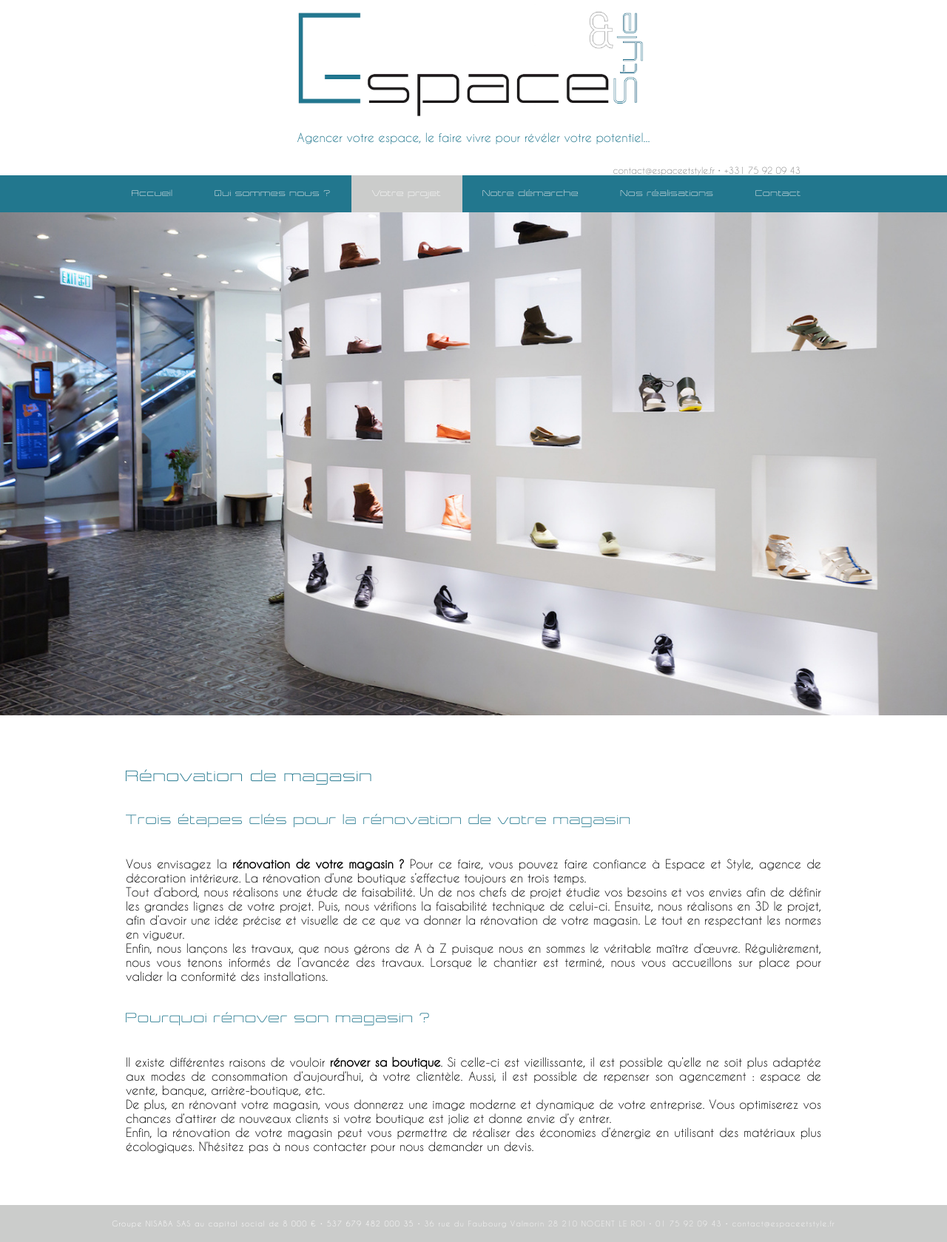
After one commit to czerkies/espaceetstyle, a PHP site: page /votre-projet/renovation-de-magasin/ in a window 1280 px wide. The commit adds this page. Shown: the whole page at 74% size. Run offline with PHP 8.4, Linux system fonts and the light colour scheme; some libraries are stand-ins or nearby versions.

Commit message:
Bonne version du site

```diff
--- a/ele/doc.php
+++ b/ele/doc.php
@@ -1,11 +1,8 @@
 <?php
 //Connexion SQL
-
-define('RACINE', '/espaceetstyle/');
-
 ?>
 <!DOCTYPE html>
 	<html lang="fr">
 		<head>
 		<meta charset="UTF-8">
-		<link rel="stylesheet" type="text/css" href="<?= RACINE; ?>style.css">
+		<link rel="stylesheet" type="text/css" href="/style.css">
--- a/ele/foo.php
+++ b/ele/foo.php
@@ -1,10 +1,11 @@
 			<footer>
 				<p>Groupe NISABA SAS au capital social de 8 000 € • 537 679 482 000 35 • <a target="_blank" href="https://www.google.fr/maps/place/36+Rue+du+Faubourg+Valmorin,+28210+Nogent-le-Roi/@48.6511556,1.5253007,440m/data=!3m1!1e3!4m2!3m1!1s0x47e40314802bed59:0x1deca07c1ed51afc!6m1!1e1">36 rue du Faubourg Valmorin 28 210 NOGENT LE ROI</a> • <a href="tel:0175920943">01 75 92 09 43</a> • <a href="mailto:contact@espaceetstyle.fr">contact@espaceetstyle.fr</a></p>
-				<!-- À propos du site : espaceetstyle.fr Version 1.4 - Intégré et développé par Roman Czerkies : romanczerkies.fr  -->
+				<!-- À propos du site : espaceetstyle.fr Version 2.0.1 - Intégré et développé par Roman Czerkies : romanczerkies.fr  -->
 			</footer>
 			<?php if($menu === 'accueil'){
 				?>
 					<div class="sous-foot">
+						<h1>Agencement d'espace : aménagement boutique et magasin, Bienvenue chez Espace et Style</h1>
 						<p><strong>Agence de design de magasin</strong>, Espace Et Style vous accompagne dans tous vos <strong>projets de rénovation</strong>, décoration ou agencement.<br>
 							Notre <strong>bureau d’étude</strong> prend en charge <strong>votre projet</strong> depuis le design jusqu’à la mise en œuvre. Véritable entreprise de contracting, vous pouvez nous confier la maîtrise d’ouvrage de vos chantiers afin que nous garantissions le bon déroulement des travaux.<br>
 							L’agencement de magasin, <strong>boutique</strong> ou <strong>showroom</strong> est un métier qui nécessite de se mettre à la place de nos clients afin de bien comprendre leurs attentes.<br>
@@ -13,5 +14,17 @@
 				<?php } ?>
 		</div>
 	<script id="tg_passage_cybercite" type="text/javascript" src="http://tracking.veille-referencement.com/TAG/TAG_passage.js?idsite=13032"></script>
+	<!-- Hotjar Tracking Code for www.espaceetstyle.fr -->
+	<script>
+	    (function(h,o,t,j,a,r){
+	        h.hj=h.hj||function(){(h.hj.q=h.hj.q||[]).push(arguments)};
+	        h._hjSettings={hjid:104657,hjsv:5};
+	        a=o.getElementsByTagName('head')[0];
+	        r=o.createElement('script');r.async=1;
+	        r.src=t+h._hjSettings.hjid+j+h._hjSettings.hjsv;
+	        a.appendChild(r);
+	    })(window,document,'//static.hotjar.com/c/hotjar-','.js?sv=');
+	</script>
+
 	</body>
 </html>
--- a/ele/head_menu.php
+++ b/ele/head_menu.php
@@ -2,10 +2,10 @@
 	<body>
 		<a href="/">
 		<div class="logo">
-			<img src="<?= RACINE; ?>Ban1440jpg.jpg" alt="Espace et Style - Spécialisés dans l’agencement d’espace">
+			<img src="/Ban1440jpg.jpg" alt="Espace et Style - Spécialisés dans l’agencement d’espace">
 			<?php
 			if ($menu === 'accueil') {
-				echo '<h1 class="signature_acc">Agencement - Décoration - Rénovation</h1>';
+				echo '<p class="signature_acc">Agencement - Décoration - Rénovation</p>';
 			} else {
 				echo '<p class="signature">Agencer votre espace, le faire vivre pour révéler votre potentiel...</p>';
 			}
@@ -19,19 +19,21 @@
 		</div>
 		<nav class="menu">
 			<ul>
-				<li<?php if($menu === 'accueil') {echo ' class="ac"';} ?>><a href="<?= RACINE; ?>">Accueil</a></li>
-				<li<?php if($menu === 'quisommesnous') {echo ' class="ac"';} ?>><a href="<?= RACINE; ?>qui-sommes-nous/">Qui sommes nous ?</a></li>
-				<li<?php if($menu === 'votreprojet') {echo ' class="ac"';} ?>><a href="<?= RACINE; ?>votre-projet/">Votre projet</a></li>
-				<li><a <?php if($menu === 'notre-demarche') {echo ' class="ac"';} ?> href="<?= RACINE; ?>notre-demarche/">Notre démarche</a>
-					<ul>
-						<li<?php if($menu === 'nouveaux-locaux') {echo ' class="ac"';} ?>><a href="<?= RACINE; ?>nouveaux-locaux/">Emménagement dans vos nouveaux locaux</a></li>
-						<li<?php if($menu === 'point-de-vente') {echo ' class="ac"';} ?>><a href="<?= RACINE; ?>point-de-vente/">Agrandissement de votre point de vente</a></li>
-						<li<?php if($menu === 'charte-graphite') {echo ' class="ac"';} ?>><a href="<?= RACINE; ?>charte-graphite/">Évolution de votre charte graphite</a></li>
-						<li<?php if($menu === 'espace-de-vente') {echo ' class="ac"';} ?>><a href="<?= RACINE; ?>espace-de-vente/">Moderniser votre espace de vente</a></li>
-					</ul>
+				<li<?php if($menu === 'accueil') {echo ' class="ac"';} ?>><a href="/">Accueil</a></li>
+				<li<?php if($menu === 'quisommesnous') {echo ' class="ac"';} ?>><a href="/qui-sommes-nous/">Qui sommes nous ?</a></li>
+				<li><a <?php if($menu === 'votreprojet') {echo ' class="ac"';} ?> href="#">Votre projet</a>
+				<ul>
+					<li><a <?php if($s_menu === 'nouveaux-locaux') {echo ' class="ac"';} ?> href="/votre-projet/nouveaux-locaux/">Emménagement dans vos nouveaux locaux</a></li>
+					<li><a <?php if($s_menu === 'point-de-vente') {echo ' class="ac"';} ?> href="/votre-projet/point-de-vente/">Agrandissement de votre point de vente</a></li>
+					<li><a <?php if($s_menu === 'charte-graphite') {echo ' class="ac"';} ?> href="/votre-projet/charte-graphite/">Évolution de votre charte graphite</a></li>
+					<li><a <?php if($s_menu === 'espace-de-vente') {echo ' class="ac"';} ?> href="/votre-projet/espace-de-vente/">Moderniser votre espace de vente</a></li>
+					<li><a <?php if($s_menu === 'agencement-de-magasin') {echo ' class="ac"';} ?> href="/votre-projet/agencement-de-magasin/">Agencement de magasin</a></li>
+					<li><a <?php if($s_menu === 'renovation-de-magasin') {echo ' class="ac"';} ?> href="/votre-projet/renovation-de-magasin/">Rénovation de magasin</a></li>
+				</ul>
 				</li>
-				<li<?php if($menu === 'nosrealisations') {echo ' class="ac"';} ?>><a href="<?= RACINE; ?>nos-realisations/">Nos réalisations</a></li>
-				<li<?php if($menu === 'contact') {echo ' class="ac"';} ?>><a href="<?= RACINE; ?>contact-devis/">Contact</a></li>
+				<li<?php if($menu === 'notre-demarche') {echo ' class="ac"';} ?>><a href="/notre-demarche/">Notre démarche</a></li>
+				<li<?php if($menu === 'nosrealisations') {echo ' class="ac"';} ?>><a href="/nos-realisations/">Nos réalisations</a></li>
+				<li<?php if($menu === 'contact') {echo ' class="ac"';} ?>><a href="/contact-devis/">Contact</a></li>
 			</ul>
 		</nav>
 		<div class="prin">
--- a/index.php
+++ b/index.php
@@ -2,7 +2,7 @@
 $menu = 'accueil';
 include('ele/doc.php');
 ?>
-		<title>Agencement d'espace, décorateur et architecte | Espace et Style</title>
+		<title>Agencement d'espace - Agencement boutique | Espace et Style</title>
 		<meta name="description" content="Spécialisés dans l’agencement d’espace, nous sommes à votre disposition pour étudier tout projet de rénovation, décoration ou agencement.">
 	<?php include('ele/head_menu.php'); ?>
 			<div class="car car_acc">
@@ -13,7 +13,7 @@ include('ele/doc.php');
 						De même, l'inaction sape la vigueur de l'esprit."<br>
 						<span>Léonard De Vinci</span><p>
 					</div>
-					<a href="<?= RACINE; ?>qui-sommes-nous/">
+					<a href="/qui-sommes-nous/">
 						<div class="accueil_center">
 							Agencer votre espace, le faire vivre pour révéler votre potentiel...
 						</div>
--- a/nos-realisations/index.php
+++ b/nos-realisations/index.php
@@ -2,7 +2,7 @@
 $menu = 'nosrealisations';
 include('../ele/doc.php');
 ?>
-		<title>Aménagement boutique - Réalisations | Espace et Style</title>
+		<title>Rénovation boutique - Décoration magasin - Réalisations | Espace et Style</title>
 		<meta name="description" content="Nos réalisations : Spécialisés dans l’agencement d’espace, nous sommes à votre disposition pour étudier tout projet de rénovation, décoration ou agencement.">
 	<?php include('../ele/head_menu.php'); ?>
 				<div class="rea">
@@ -21,6 +21,7 @@ include('../ele/doc.php');
 				</div>
 				<div class="rea_descriptions">
 					<div>
+						<h1>Découvrez nos réalisations d'agencement d'espace</h1>
 						<h2>Boutique Cartridge World</h2>
 						<p></p>
 					</div>
--- a/notre-demarche/index.php
+++ b/notre-demarche/index.php
@@ -2,7 +2,7 @@
 $menu = 'notre-demarche';
 include('../ele/doc.php');
 ?>
-		<title>Agencer sa boutique - Décorer son magasin | Espace et Style</title>
+		<title>Décorateur et architecte boutique et magasin | Espace et Style</title>
 		<meta name="description" content="Étude de faisabilité de votre projet, sa conception et les travaux clés en mains.">
 	<?php include('../ele/head_menu.php'); ?>
 			<div class="car">
@@ -10,6 +10,7 @@ include('../ele/doc.php');
 			</div>
 			<div class="bloc_100">
 				<div class="bloc_0">
+					<h1>Agencer et décorer votre boutique</h1>
 					<div class="bloc_1">
 						<h2>1. Étude de faisabilité</h2>
 						<p>Un de nos chefs de projets étudie avec vous l’ensemble de vos besoins afin de définir les axes principaux de votre projet. Cette première étude permet de bien comprendre vos attentes en terme d’aménagement et d’en vérifier la faisabilité technique.</p>
--- a/qui-sommes-nous/index.php
+++ b/qui-sommes-nous/index.php
@@ -2,14 +2,15 @@
 $menu = 'quisommesnous';
 include('../ele/doc.php');
 ?>
-		<title>Spécialiste de l'agencement d'espace | Espace et Style</title>
+		<title>Agencement intérieur magasin - Espace et Style</title>
 		<meta name="description" content="Entourés d’une équipe de cinq designers d’espace spécialisés dans l’agencement, nous vous accompagnons pour tous vos projets.">
-	<?php include('../ele/head_menu.php'); ?>
+		<?php include('../ele/head_menu.php'); ?>
 		<div class="car">
 			<img src="hall_accueil.jpg" alt="Espace et Style - Hall Accueil">
 		</div>
 		<div class="bloc_100">
 			<div class="bloc_0">
+				<h1>Agencement d'espace et décoration intérieure de magasin</h1>
 				<div class="bloc_1">
 					<h2>Des designers...</h2>
 					<p>Entourés d’une équipe de cinq designers d’espace spécialisés dans l’agencement, nous vous accompagnons pour tous vos projets de rénovation, d’aménagement ou simplement de décoration.</p>
--- a/style.css
+++ b/style.css
@@ -13,27 +13,33 @@
 	-o-box-sizing:border-box;
 	box-sizing:border-box;
 }
-.clear{
-	clear:both;
-	height:1px;
-}
 a {
 	text-decoration:none;
 	transition:color 250ms ease, background 250ms ease;
 	color:inherit;
+}
+p {
+	margin:0;
 }
 .menu,
 h1,
 h2 {
 	font-family:'exp',arial;
 	font-weight:100;
+	color:#22778e;
+	margin:0;
 }
 h1 {
-	margin:0;
+	font-size:1.25em;
+}
+.bloc_0 h1{
+	padding:20px;
+}
+.rea_descriptions h1{
+	padding:10px;
 }
 h2 {
 	font-size:2.25em;
-	color:#22778e;
 }
 body {
 	width:100%;
@@ -93,6 +99,7 @@ body {
 	font-size:2em;
 	color:#eee;
 	float:left;
+	border-top:1px solid #fff;
 }
 .menu .ac a,
 .menu .ac{
@@ -196,6 +205,7 @@ body {
 .bloc_0 p {
 	font-family:'cdr', arial;
 	min-height:50px;
+	text-align:justify;
 }
 .bloc_1 {
 	padding:15px;
@@ -453,10 +454,15 @@ a:active .flech_g img {
 	margin:30px 0;
 	padding:10px;
 }
+.sous-foot h1,
 .sous-foot p{
 	margin:auto;
 }
-@media screen and (min-width: 600px) {
+.bloc_s_menu h2,
+.bloc_s_menu p{
+	padding:20px;
+}
+@media screen and (min-device-width: 600px) {
 	.logo {
 		width:100%;
 		min-width:980px;
@@ -487,6 +493,9 @@ a:active .flech_g img {
 		height:50px;
 		margin:0;
 	}
+	.menu li {
+		float:left;
+	}
 	.menu ul {
 		width:980px;
 		margin:0 auto;
@@ -498,6 +507,20 @@ a:active .flech_g img {
 		margin:0;
 		line-height:50px;
 		font-size:.7em;
+		border-top:none;
+	}
+	.menu li ul li:last-child a{
+		border-radius:0 0 4px 4px;
+	}
+	.menu li ul {
+		display:none;
+		position:absolute;
+		z-index:4000;
+		float:left;
+		width:530px;
+		height:auto;
+		margin:50px 0 0;
+		border-radius:0 0 4px 4px;
 	}
 	.formu {
 		height:auto;
@@ -550,6 +573,11 @@ a:active .flech_g img {
 		width:33.33%;
 		float:left;
 	}
+	.bloc_s_menu {
+		padding:20px
+		width:100%;
+		float:left;
+	}
 	.contact .bloc_1 {
 		padding:40px 20px 10px;
 	}
--- /dev/null
+++ b/votre-projet/renovation-de-magasin/index.php
@@ -0,0 +1,28 @@
+<?php
+$menu = 'votreprojet';
+$s_menu = 'renovation-de-magasin';
+include('../../ele/doc.php');
+?>
+		<title>Agencement de magasin - Décorateur boutique | Espace et Style</title>
+		<meta name="description" content="Étude de faisabilité de votre projet, sa conception et les travaux clés en mains.">
+	<?php include('../../ele/head_menu.php'); ?>
+			<div class="car">
+				<img src="../boutique_chaussure.jpg" alt="Espace et Style - Projet">
+			</div>
+			<div class="bloc_100">
+				<div class="bloc_0">
+					<div class="bloc_s_menu">
+						<h1>Rénovation de magasin</h1>
+						<h2>Trois étapes clés pour la rénovation de votre magasin</h2>
+						<p>Vous envisagez la <strong>rénovation de votre magasin ?</strong> Pour ce faire, vous pouvez faire confiance à <a href="http://www.espaceetstyle.fr/">Espace et Style</a>, agence de décoration intérieure. La rénovation d’une boutique s’effectue toujours en trois temps.<br>
+						Tout d’abord, nous réalisons une étude de faisabilité. Un de nos chefs de projet étudie vos besoins et vos envies afin de définir les grandes lignes de votre projet. Puis, nous vérifions la faisabilité technique de celui-ci.
+						Ensuite, nous réalisons en 3D le projet, afin d’avoir une idée précise et visuelle de ce que va donner la rénovation de votre magasin. Le tout en respectant les normes en vigueur.<br>
+						Enfin, nous lançons les travaux, que nous gérons de A à Z puisque nous en sommes le véritable maître d’œuvre. Régulièrement, nous vous tenons informés de l’avancée des travaux. Lorsque le chantier est terminé, nous vous accueillons sur place pour valider la conformité des installations.</p>
+						<h2>Pourquoi rénover son magasin ?</h2>
+						<p>Il existe différentes raisons de vouloir <strong>rénover sa boutique</strong>. Si celle-ci est vieillissante, il est possible qu’elle ne soit plus adaptée aux modes de consommation d’aujourd’hui, à votre clientèle. Aussi, il est possible de repenser son agencement : espace de vente, banque, arrière-boutique, etc.<br>
+						De plus, en rénovant votre magasin, vous donnerez une image moderne et dynamique de votre entreprise. Vous optimiserez vos chances d’attirer de nouveaux clients si votre boutique est jolie et donne envie d’y entrer.<br>
+						Enfin, la rénovation de votre magasin peut vous permettre de réaliser des économies d’énergie en utilisant des matériaux plus écologiques. N’hésitez pas à nous contacter pour nous <a href="http://www.espaceetstyle.fr/contact-devis/">demander un devis</a>.</p>
+					</div>
+				</div>
+			</div>
+		<?php include('../../ele/foo.php'); ?>
```
Also changed, not shown: other parts of style.css (+11 -21 lines), sitemap.xml (+12 -7 lines), votre-projet/agencement-de-magasin/index.php (added, +27 -0 lines), votre-projet/charte-graphite/index.php (added, +26 -0 lines), votre-projet/espace-de-vente/index.php (added, +26 -0 lines), votre-projet/nouveaux-locaux/index.php (added, +27 -0 lines), votre-projet/point-de-vente/index.php (added, +27 -0 lines), .htaccess (added), notre-savoir-faire/boutique_chaussure.jpg (added), votre-projet/projet.jpg (added).
